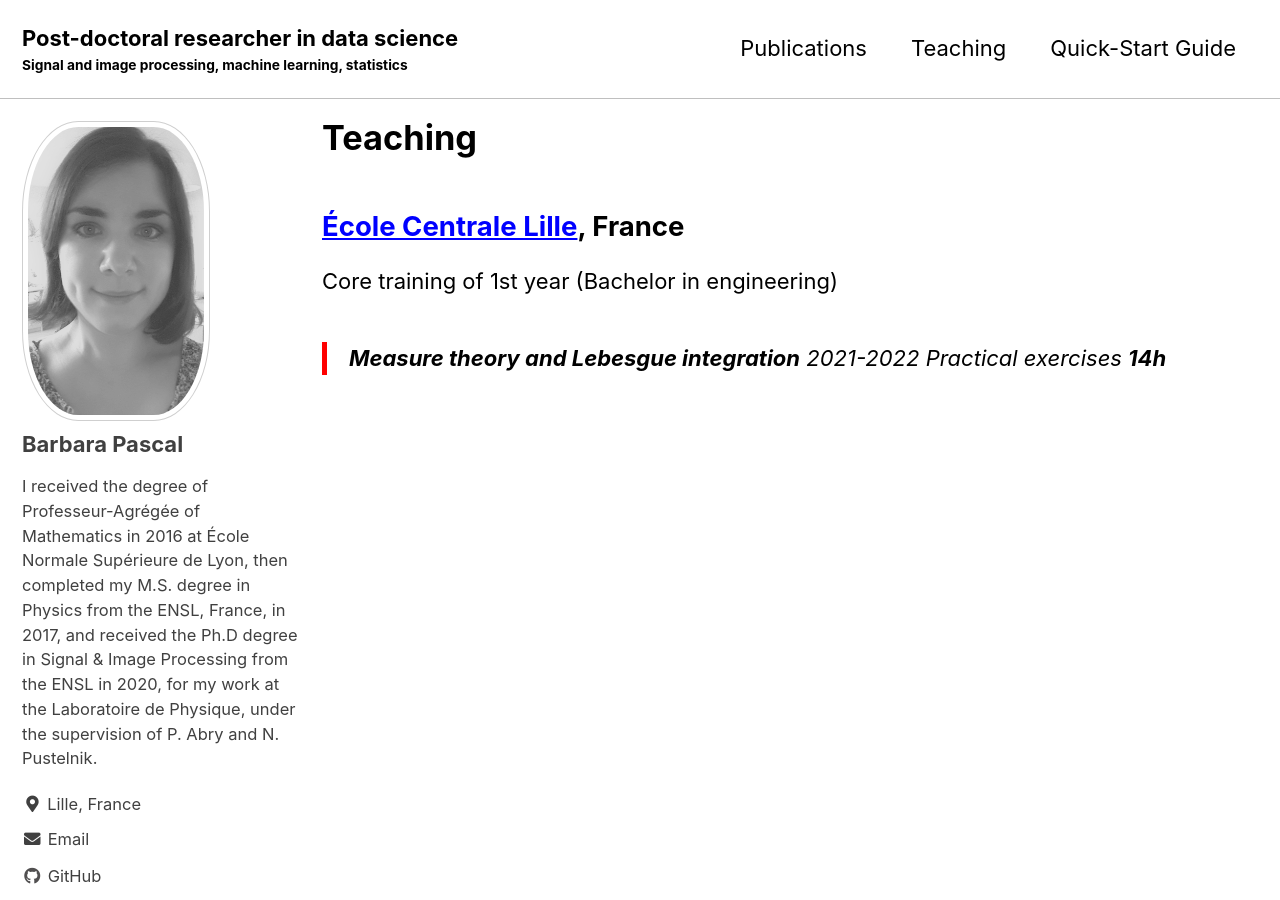
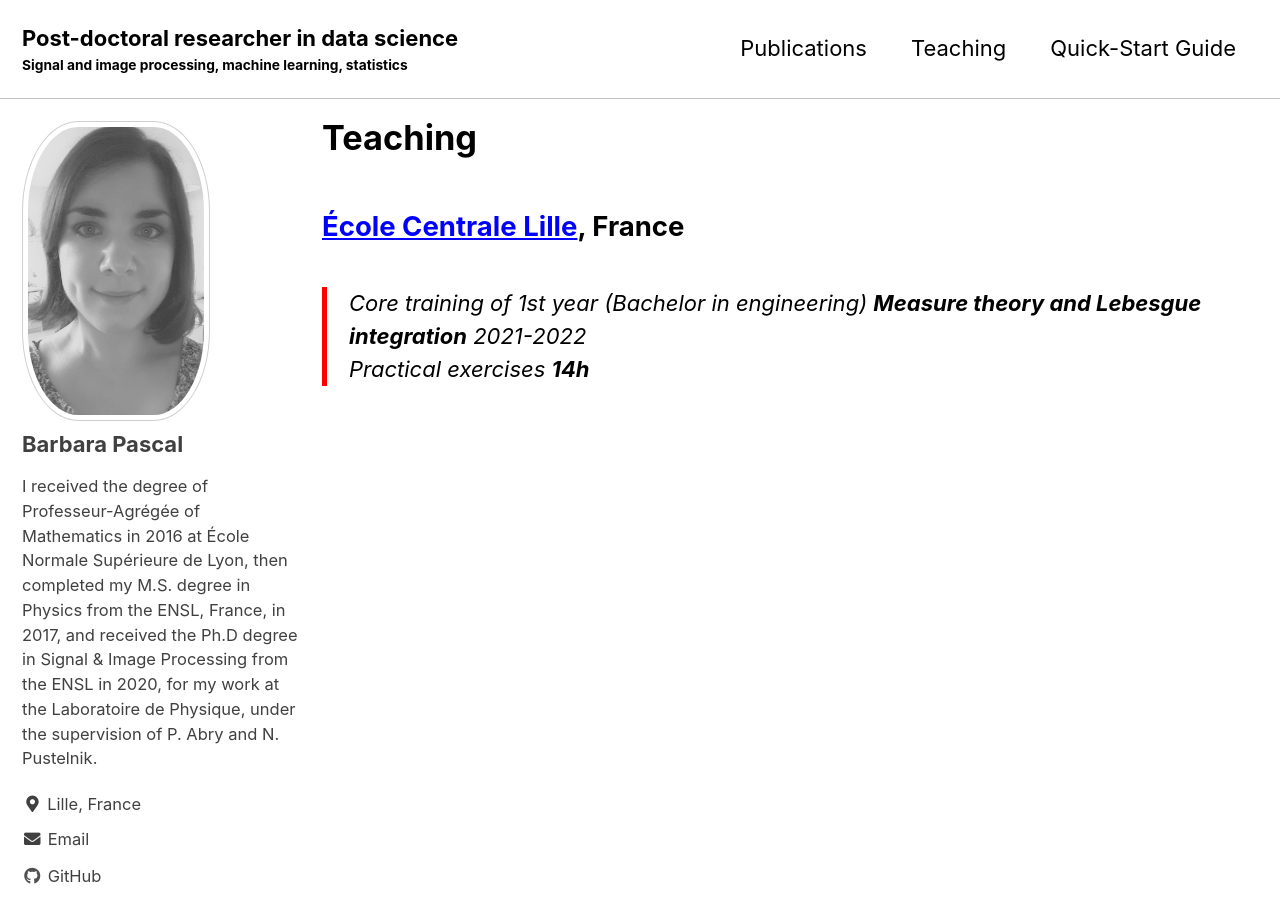
Before and after one commit to bpascal-fr/bpascal-fr.github.io, a Jekyll site: the page built from _pages/teaching.md, in a window 1280 px wide and 900 px high. Built offline with Jekyll 4.4.1, drawn with Linux system fonts in a browser that asks for light colours; cached includes are drawn as plain includes; nearby versions of some CDN libraries; some web fonts are replaced.

```diff
--- a/_pages/teaching.md
+++ b/_pages/teaching.md
@@ -8,6 +8,6 @@ title: "Teaching"
 
 ## [École Centrale Lille](https://centralelille.fr/), France
 
-Core training of 1st year (Bachelor in engineering)
-> **Measure theory and Lebesgue integration**   *2021-2022*
+> Core training of 1st year (Bachelor in engineering)
+**Measure theory and Lebesgue integration**   *2021-2022*
 Practical exercises **14h**
```
